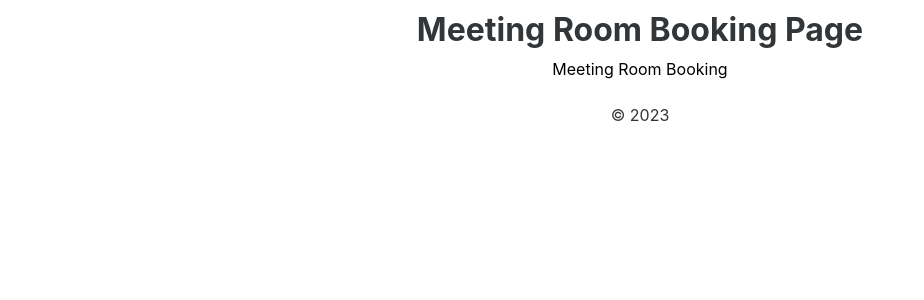
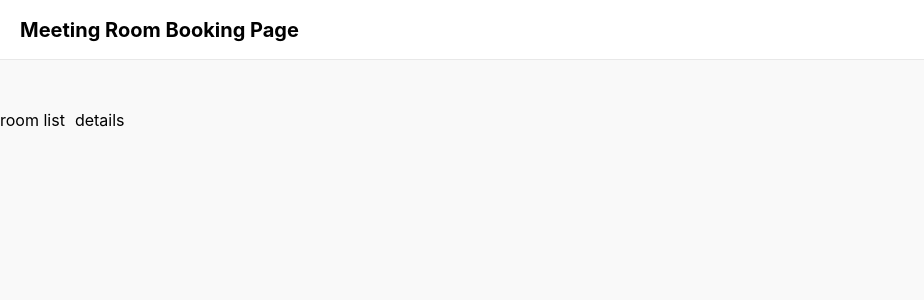
Before and after one commit to Chenmo1212/meeting-scheduler, a React (Create React App) app: page / in a window 1280 px wide. Shown: the top 300 px of the page, without its empty margins (0-924 px from the left). Built offline with nearby package versions, Linux system fonts and the light colour scheme.

Commit message:
feat: add default css styles and default layout

```diff
--- a/src/App.css
+++ b/src/App.css
@@ -1,38 +1,29 @@
-.App {
-  text-align: center;
+:root {
+  /* Color */
+  --bg-color: #f9f9f9;
+  --card-bg-color: #ffffff;
+  --text-color: #191919;
+  --border-color: #e8e8e8;
+  --primary-color: #0057ff;
+  --primary-active-color: #003ecb;
+  --ocupied-color: #ffcaba;
+  --selecting-color: #ddf3dd;
+
+  /* Font Size */
+  --text-size: 16px;
+  --text-size-lg: 18px;
+  --text-size-xl: 20px;
+  --text-size-xxl: 24px;
+  --text-size-xxxl: 30px;
+
+  /* Border */
+  --solid-border: 1px solid var(--border-color);
+  --dashed-border: 2px dashed var(--border-color);
+
+  /* Box Shadow */
+  --box-shadow: 0 1px 2px rgba(0, 0, 0, .16);
 }
 
-.App-logo {
-  height: 40vmin;
-  pointer-events: none;
+.App {
+  background: var(--bg-color);
 }
-
-@media (prefers-reduced-motion: no-preference) {
-  .App-logo {
-    animation: App-logo-spin infinite 20s linear;
-  }
-}
-
-.App-header {
-  background-color: #282c34;
-  min-height: 100vh;
-  display: flex;
-  flex-direction: column;
-  align-items: center;
-  justify-content: center;
-  font-size: calc(10px + 2vmin);
-  color: white;
-}
-
-.App-link {
-  color: #61dafb;
-}
-
-@keyframes App-logo-spin {
-  from {
-    transform: rotate(0deg);
-  }
-  to {
-    transform: rotate(360deg);
-  }
-}
--- a/src/App.js
+++ b/src/App.js
@@ -1,7 +1,6 @@
 import './App.css';
 import Header from './components/Header/Header';
 import Home from './pages/Home/Home';
-import Footer from './components/Footer/Footer';
 
 function App() {
   return (
@@ -10,7 +9,6 @@ function App() {
         <main>
           <Home />
         </main>
-        <Footer />
       </div>
   );
 }
--- a/src/components/Footer/Footer.css
+++ /dev/null
@@ -1,7 +0,0 @@
-.footer {
-    background-color: #fff;
-    color: #333639;
-    padding: 10px 0;
-    width: 100%;
-    text-align: center;
-}
--- a/src/components/Footer/Footer.jsx
+++ /dev/null
@@ -1,12 +0,0 @@
-import React from 'react';
-import './Footer.css';
-
-const Footer = () => {
-    return (
-        <footer className="footer">
-            <p>© 2023</p>
-        </footer>
-    );
-};
-
-export default Footer;
--- a/src/components/Header/Header.css
+++ b/src/components/Header/Header.css
@@ -1,10 +1,12 @@
 .header {
-    background-color: #ffffff;
-    color: #333639;
-    padding: 10px;
-    text-align: center;
+  height: 59px;
+  line-height: 60px;
+  padding-left: 20px;
+  background-color: var(--card-bg-color);
+  border-bottom: var(--solid-border);
 }
 
-.header-title {
-    margin: 0;
+.header .header-title {
+  margin: 0;
+  font-size: var(--text-size-xl);
 }
--- a/src/pages/Home/Home.css
+++ b/src/pages/Home/Home.css
@@ -0,0 +1,11 @@
+.home {
+  min-height: calc(100vh - 60px);
+  max-width: 1400px;
+  margin: 0 auto;
+}
+
+.content {
+  padding-top: 50px;
+  display: flex;
+  gap: 10px;
+}
--- a/src/pages/Home/Home.jsx
+++ b/src/pages/Home/Home.jsx
@@ -1,9 +1,29 @@
 import React from 'react';
 import './Home.css';
+
+const MeetingRooms = () => {
+    return (
+        <div className="meeting-rooms" aria-label="Meeting Room List`">
+            room list
+        </div>
+    )
+};
+
+const MeetingDetails = () => {
+    return (
+        <div className="meeting-details" aria-label="Meeting Details">
+            details
+        </div>
+    )
+};
+
 const Home = () => {
     return (
         <div className="home" aria-label="Meeting Room Booking Page">
-            Meeting Room Booking
+            <div className="content">
+                <MeetingRooms/>
+                <MeetingDetails/>
+            </div>
         </div>
     );
 };
```
